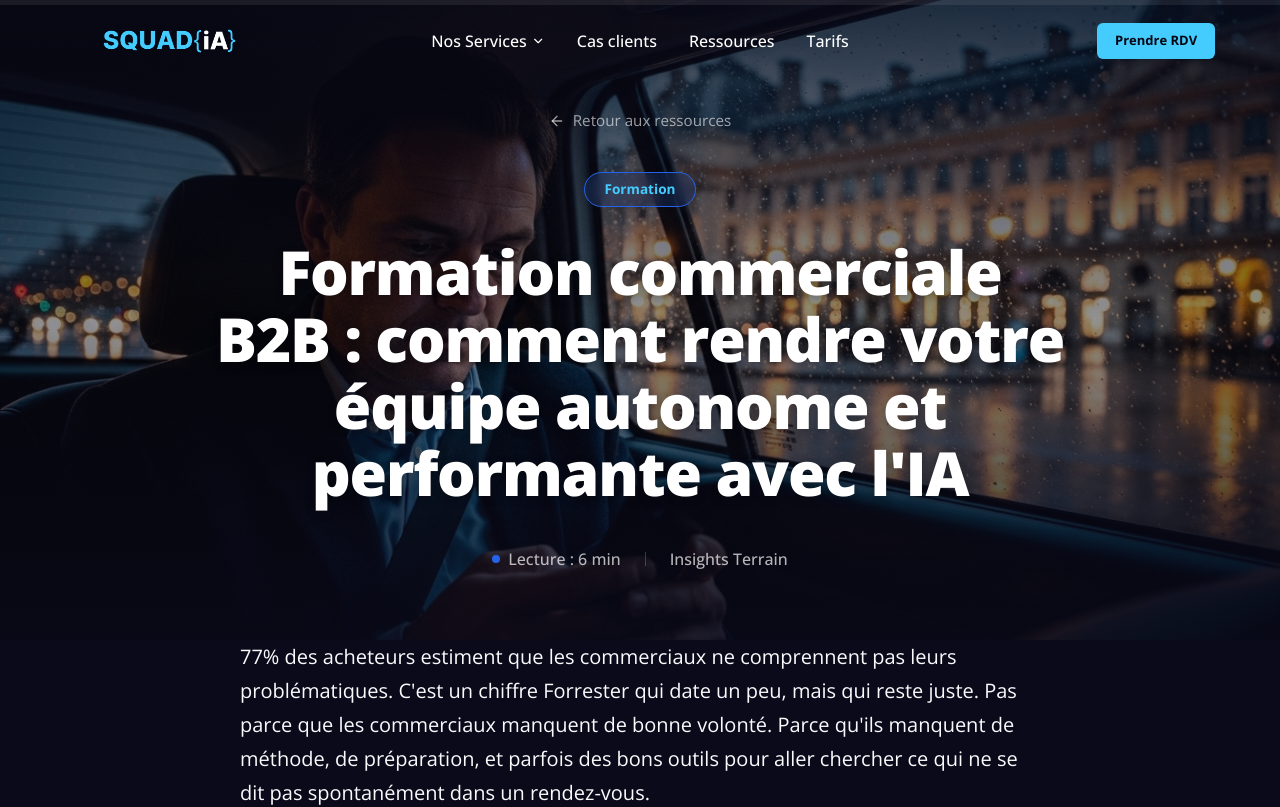
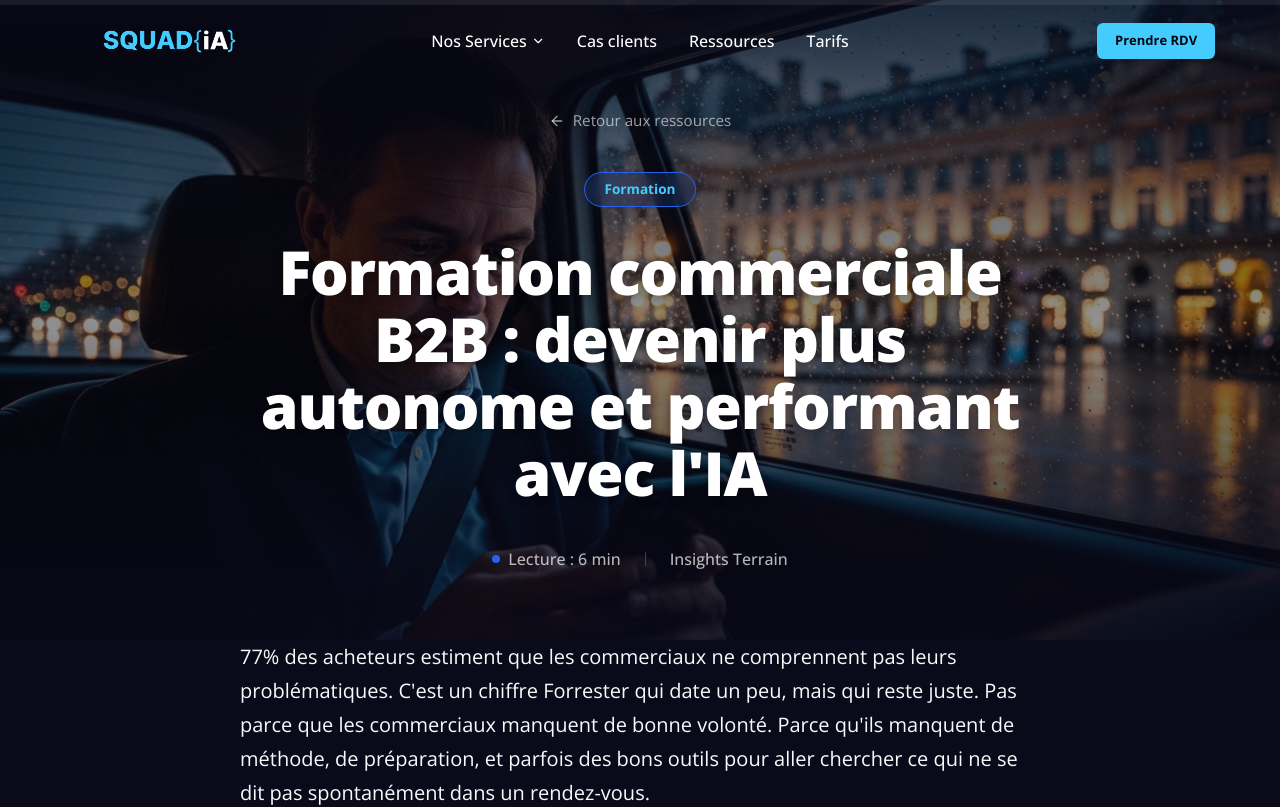
Before and after one commit to squadia/website, a React (Vite) app: page /blog/formation-commerciale-b2b-ia in a window 1280 px wide. Shown: the top 807 px of the page. Built offline with nearby package versions, Linux system fonts and the light colour scheme; a web font is replaced by a local one.

Commit message:
Update: titre formation commerciale B2B

```diff
--- a/src/pages/FormationCommerciale.jsx
+++ b/src/pages/FormationCommerciale.jsx
@@ -62,7 +62,7 @@ const FormationCommerciale = () => {
               </span>
             </div>
             <h1 style={{ fontSize: 'clamp(2.5rem, 5vw, 3.8rem)', fontWeight: 800, lineHeight: 1.1, marginBottom: '2.5rem', color: '#FFFFFF', letterSpacing: '-0.02em', textShadow: '0 2px 10px rgba(0,0,0,0.3)' }}>
-              Formation commerciale B2B : comment rendre votre équipe autonome et performante avec l'IA
+              Formation commerciale B2B : devenir plus autonome et performant avec l'IA
             </h1>
             <div style={{ display: 'flex', alignItems: 'center', justifyContent: 'center', gap: '1.5rem', color: 'rgba(255,255,255,0.7)', fontSize: '1rem', fontWeight: 500 }}>
               <div style={{ display: 'flex', alignItems: 'center', gap: '0.5rem' }}>
```
